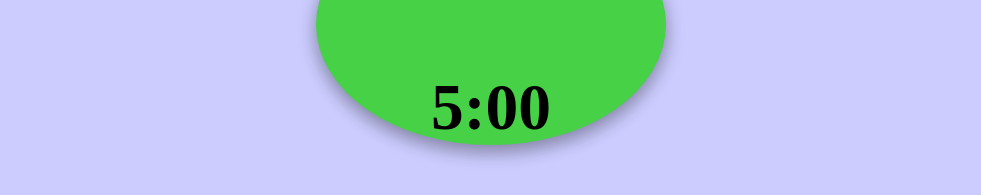
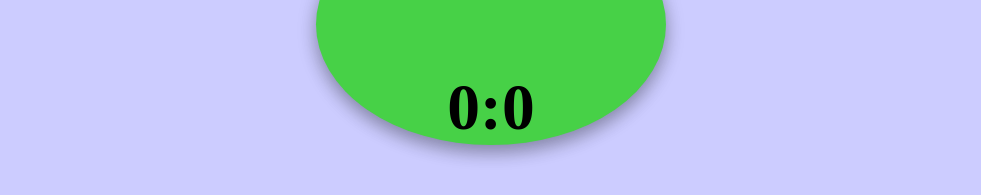
Before and after one commit to stonefarmer9/pomodoro, a React (Create React App) app: page / in a window 1280 px wide. Both pictures are taken after a click on the button "Let's Pomodoro!". Shown: the part 399-594 px from the top of the page, without its empty margins (149-1130 px from the left). Built offline with nearby package versions, Linux system fonts and the light colour scheme; a web font is replaced by a local one.

Commit message:
FEAT: Break timer counts down when workTimer stops

```diff
--- a/src/Timer.js
+++ b/src/Timer.js
@@ -7,9 +7,12 @@ export default class Timer extends Component {
     this.state = {
       timeLeft: 0,
       minutes: 0,
-      seconds: 0
+      seconds: 0,
+      breakMinutes: 0,
+      breakSeconds: 0
     }
-    this.updateTimes = this.updateTimes.bind(this)
+    this.updateTimes = this.updateTimes.bind(this);
+    this.breakTick = this.breakTick.bind(this)
   }
 
   componentDidMount(){
@@ -28,6 +31,15 @@ export default class Timer extends Component {
     })
   }
 
+  updateBreakTimes(minutes, seconds){
+    var secs = seconds
+    if (seconds < 10) { secs = `0${seconds}`}
+    this.setState({
+      breakMinutes: minutes,
+      breakSeconds: seconds
+    })
+  }
+
   tick(){
     var timeLeft = this.props.workTime
     var target = new Date();
@@ -43,15 +55,36 @@ export default class Timer extends Component {
       this.updateTimes(minutes,seconds)
       if (distance <= 0){
         clearInterval(this.timer)
+        this.breakTick()
       }
     }, 1000)
   }
+
+  breakTick(){
+    var timeLeft = this.props.breakTime
+    var target = new Date();
+    target = target.setTime(target.getTime() + (timeLeft * 60 * 1000));
+     this.breakTimer = setInterval(() => {
+      var now = new Date().getTime();
+
+      var distance = target - now;
+
+      var minutes = Math.floor(distance % (1000 * 60 * 60)) / (1000 * 60);
+      minutes = Math.trunc(minutes)
+      var seconds = Math.floor((distance % (1000 * 60)) / 1000);
+      this.updateBreakTimes(minutes,seconds)
+      if (distance <= 0){
+        clearInterval(this.breakTimer)
+      }
+    }, 1000)
+  }
+
   render(){
-    const { minutes, seconds } = this.state
+    const { minutes, seconds, breakMinutes, breakSeconds } = this.state
     return(
       <div className="Timer">
       <h2>{minutes}:{seconds}</h2>
-      <h3>{this.props.breakTime}:00</h3>
+      <h3>{breakMinutes}:{breakSeconds}</h3>
       </div>
     )
   }
```
